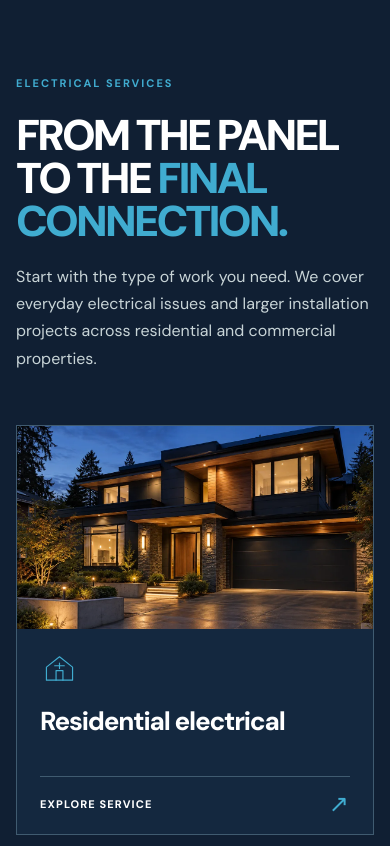
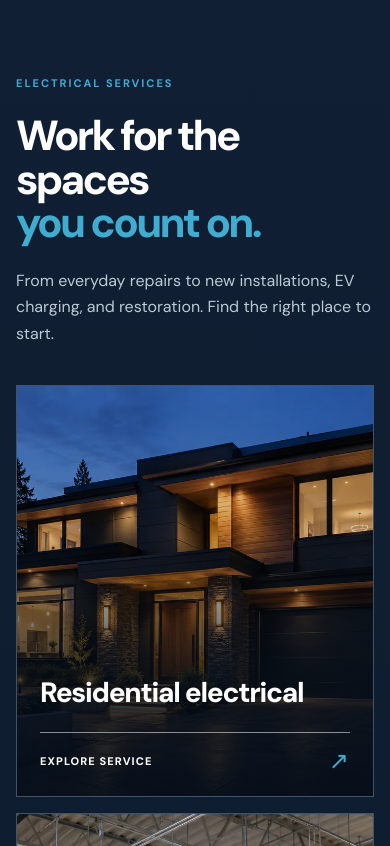
Before and after one commit to DevThind/python-electric-site, a Next.js app: page / in a window 390 px wide. Shown: the part 722-1568 px from the top of the page. Built offline with nearby package versions, Linux system fonts and the light colour scheme.

Commit message:
Refine homepage services presentation

```diff
--- a/app/electrical.css
+++ b/app/electrical.css
@@ -55,40 +55,27 @@ body:has(.reference-home) .site-header { background: linear-gradient(180deg, rgb
 .reference-hero-actions .reference-ghost-button { border: 1px solid rgba(255,255,255,.8); background: rgba(9,22,30,.18); color: #fff; }
 .reference-hero-actions .reference-ghost-button:hover { background: #fff; color: var(--graphite); }
 
-.reference-services { padding-block: 120px; background: var(--graphite); color: #fff; }
-.reference-services-intro { max-width: 920px; margin-bottom: 53px; }
+.reference-services { padding-block: 108px 116px; background: linear-gradient(180deg,#101f33,#0b192a); color: #fff; }
+.reference-services-intro { display: grid; grid-template-columns: minmax(0,1.4fr) minmax(280px,.6fr); gap: 8%; align-items: end; max-width: none; margin-bottom: 48px; }
 .reference-services-intro .eyebrow { color: var(--amber); }
-.reference-services-intro h2 { margin: 20px 0; font-size: clamp(48px, 5.3vw, 74px); font-weight: 850; line-height: 1; letter-spacing: -.065em; text-transform: uppercase; }
+.reference-services-intro h2 { margin: 20px 0 0; font-size: clamp(44px, 4.4vw, 64px); font-weight: 780; line-height: 1.04; letter-spacing: -.065em; }
 .reference-services-intro h2 em { color: var(--amber); }
-.reference-services-intro>p { color: #c8d4d7; font-size: 16px; }
-.reference-service-grid { border-color: #405b70; }
-.reference-service { min-height: 345px; border-color: #405b70; padding: 26px; }
-.reference-service:hover { background: #1a344f; transform: none; }
-.reference-service-top { display: flex; align-items: flex-start; justify-content: space-between; color: var(--amber); }
-.reference-service-top svg { width: 49px; height: 49px; }
-.reference-service-top small { color: #b1c7d5; font-size: 11px; font-weight: 700; }
-.reference-service h3 { margin: auto 0 13px; font-size: clamp(24px, 2vw, 29px); font-weight: 800; line-height: 1.08; text-transform: none; }
-.reference-service p { color: #c6d3d7; font-size: 14px; }
-.reference-service-link { border-color: #405b70; color: #fff; }
-.reference-service-link b { color: var(--amber); }
-.reference-all-services { display: inline-flex; min-width: 270px; margin-top: 32px; border-color: var(--amber); color: #fff; }
-.reference-all-services:hover { background: var(--amber); color: var(--graphite); }
+.reference-services-intro>p { max-width: 360px; margin: 0 0 4px; color: #bbcad3; font-size: 16px; line-height: 1.65; }
 
-/* Four image-led services share one row on wide screens. */
-.reference-service-grid { grid-template-columns: repeat(4, minmax(0, 1fr)); gap: 18px; border: 0; }
-.service-showcase-card { position: relative; display: grid; grid-template-rows: auto 1fr; min-width: 0; overflow: hidden; border: 1px solid #405b70; background: #14283f; color: #fff; transition: transform .35s ease, border-color .35s ease, background .35s ease, box-shadow .35s ease; }
-.service-showcase-media { position: relative; display: block; overflow: hidden; aspect-ratio: 1.35; background: #24394b; }
+/* The photography carries the service story, with the title kept legible over it. */
+.reference-service-grid { grid-template-columns: repeat(4, minmax(0, 1fr)); gap: 16px; border: 0; }
+.service-showcase-card { position: relative; display: block; min-width: 0; overflow: hidden; border: 1px solid rgba(190,216,229,.25); background: #14283f; color: #fff; isolation: isolate; transition: transform .35s ease, border-color .35s ease, box-shadow .35s ease; }
+.service-showcase-card::before { content: ''; position: absolute; z-index: 3; inset: 0 0 auto; height: 2px; background: var(--amber); transform: scaleX(0); transform-origin: left; transition: transform .35s ease; }
+.service-showcase-card::after { content: ''; position: absolute; z-index: 1; inset: 0; pointer-events: none; background: linear-gradient(180deg,rgba(3,12,24,.08) 0%,rgba(3,12,24,.16) 37%,rgba(3,12,24,.78) 72%,rgba(3,12,24,.95) 100%); }
+.service-showcase-media { position: absolute; inset: 0; display: block; overflow: hidden; background: #24394b; }
 .service-showcase-media img { object-fit: cover; transition: transform .7s cubic-bezier(.2,.7,.2,1), filter .7s ease; }
-.service-showcase-body { display: flex; flex-direction: column; align-items: flex-start; min-width: 0; min-height: 220px; padding: 22px 24px 21px; }
-.service-showcase-icon { display: grid; place-items: center; width: 38px; height: 38px; color: var(--amber); transition: color .35s ease, transform .35s ease; }
-.service-showcase-icon svg { width: 33px; height: 33px; }
-.service-showcase-body h3 { margin: 20px 0; font-size: clamp(22px, 1.8vw, 27px); font-weight: 800; line-height: 1.12; letter-spacing: -.045em; }
-.service-showcase-link { display: flex; width: 100%; align-items: center; justify-content: space-between; gap: 12px; margin-top: auto; padding-top: 15px; border-top: 1px solid #405b70; font-size: 11px; font-weight: 800; letter-spacing: .1em; text-transform: uppercase; transition: border-color .35s ease; }
+.service-showcase-body { position: relative; z-index: 2; display: flex; flex-direction: column; justify-content: flex-end; min-height: 470px; padding: 28px 25px 24px; }
+.service-showcase-body h3 { margin: 0 0 24px; font-size: clamp(25px, 1.95vw, 31px); font-weight: 800; line-height: 1.08; letter-spacing: -.045em; text-wrap: balance; }
+.service-showcase-link { display: flex; width: 100%; align-items: center; justify-content: space-between; gap: 12px; padding-top: 16px; border-top: 1px solid rgba(234,246,252,.55); font-size: 11px; font-weight: 800; letter-spacing: .1em; text-transform: uppercase; }
 .service-showcase-link b { color: var(--amber); font-size: 24px; font-weight: 400; line-height: 1; transition: transform .35s ease, color .35s ease; }
-.service-showcase-card:is(:hover, :focus-visible) { z-index: 1; transform: translateY(-7px); border-color: var(--amber); background: #1b354f; box-shadow: 0 20px 38px rgba(2,10,20,.34); }
-.service-showcase-card:is(:hover, :focus-visible) .service-showcase-media img { transform: scale(1.09); filter: saturate(1.14) brightness(1.07); }
-.service-showcase-card:is(:hover, :focus-visible) .service-showcase-icon { transform: rotate(-7deg); }
-.service-showcase-card:is(:hover, :focus-visible) .service-showcase-link { border-color: var(--amber); }
+.service-showcase-card:is(:hover, :focus-visible) { z-index: 1; transform: translateY(-6px); border-color: var(--amber); box-shadow: 0 22px 40px rgba(2,10,20,.34); }
+.service-showcase-card:is(:hover, :focus-visible)::before { transform: scaleX(1); }
+.service-showcase-card:is(:hover, :focus-visible) .service-showcase-media img { transform: scale(1.065); filter: saturate(1.08) brightness(1.06); }
 .service-showcase-card:is(:hover, :focus-visible) .service-showcase-link b { transform: translate(3px, -3px); color: #fff; }
 .service-showcase-card:focus-visible { outline: 3px solid #a8e8ff; outline-offset: 4px; }
 
@@ -143,16 +130,15 @@ body:has(.reference-home) .site-header { background: linear-gradient(180deg, rgb
 
 @media (max-width: 1100px) {
   .reference-service-grid { grid-template-columns: repeat(2, minmax(0, 1fr)); }
+  .service-showcase-body { min-height: 430px; }
 }
 @media (max-width: 1000px) {
   .trade-scope { gap: 5%; }
 }
 @media (max-width: 760px) {
   .reference-service-grid { grid-template-columns: 1fr; }
-  .service-showcase-card { grid-template-columns: 40% minmax(0, 1fr); grid-template-rows: 1fr; min-height: 220px; }
-  .service-showcase-media { min-height: 220px; aspect-ratio: auto; }
-  .service-showcase-body { padding: 19px 22px 17px; }
-  .service-showcase-body h3 { font-size: clamp(21px, 4vw, 27px); }
+  .service-showcase-body { min-height: 350px; }
+  .service-showcase-body h3 { font-size: clamp(26px, 5vw, 32px); }
   .reference-hero { min-height: 780px; }
   .reference-hero-shade { background: linear-gradient(180deg,rgba(6,17,34,.36),rgba(6,17,34,.5)), radial-gradient(ellipse at center,rgba(6,17,34,.6),rgba(6,17,34,.12) 80%); }
   .reference-hero-content { align-items: center; justify-content: center; min-height: 780px; padding-top: 120px; padding-bottom: 95px; text-align: center; }
@@ -163,24 +149,22 @@ body:has(.reference-home) .site-header { background: linear-gradient(180deg, rgb
   .reference-hero::before { background-position: center; transform: scale(1.01); transform-origin: center; }
   .reference-hero-video { object-position: center; transform: scale(1.01); transform-origin: center; }
   .reference-services { padding-block: 82px; }
-  .reference-services-intro h2 { font-size: clamp(43px, 9.5vw, 66px); }
-  .reference-service { min-height: 255px; }
+  .reference-services-intro { display: block; margin-bottom: 38px; }
+  .reference-services-intro h2 { font-size: clamp(42px, 9vw, 58px); }
+  .reference-services-intro>p { max-width: 540px; margin-top: 23px; }
   .trade-scope { grid-template-columns: 1fr; gap: 44px; padding-block: 85px; }
   .trade-scope-copy h2 { font-size: clamp(41px, 9vw, 60px); }
   .trade-scope-panel { min-height: 0; }
   .reference-faq h2 { font-size: clamp(42px, 9vw, 64px); }
 }
 @media (max-width: 600px) {
-  .service-showcase-card { grid-template-columns: 1fr; grid-template-rows: auto 1fr; min-height: 0; }
-  .service-showcase-media { min-height: 0; aspect-ratio: 1.75; }
-  .service-showcase-body { min-height: 205px; padding: 20px 23px 18px; }
-  .service-showcase-body h3 { font-size: 26px; }
+  .service-showcase-body { min-height: 410px; padding: 23px; }
+  .service-showcase-body h3 { font-size: 28px; }
 }
 @media (max-width: 480px) {
   .reference-hero { min-height: 710px; }
   .reference-hero-content { min-height: 710px; }
   .reference-hero h1 { font-size: clamp(44px, 12vw, 58px); }
-  .reference-service h3 { font-size: 27px; }
   .trade-scope-panel { padding: 22px; }
   .trade-panel-head span:last-child { display: none; }
   .trade-panel-title { font-size: 37px; }
--- a/app/page.tsx
+++ b/app/page.tsx
@@ -33,15 +33,6 @@ const faqs = [
   ['Can the form give me a firm quote?', 'The form starts the conversation. Existing conditions, equipment, access, and the work involved may need a closer assessment before a scope can be confirmed.'],
 ];
 
-function ServiceIcon({ slug }: { slug: string }) {
-  const common = { fill: 'none', stroke: 'currentColor', strokeWidth: 1.7, strokeLinecap: 'round' as const, strokeLinejoin: 'round' as const };
-  if (slug === 'residential-electrical') return <svg viewBox="0 0 48 48" aria-hidden="true" {...common}><path d="M5 22 24 7l19 15v19H5V22Z"/><path d="M19 41V27h10v14M17 20h14M24 16v8"/></svg>;
-  if (slug === 'commercial-electrical') return <svg viewBox="0 0 48 48" aria-hidden="true" {...common}><path d="M8 41V10h32v31H8ZM4 41h40M16 17h5m6 0h5m-16 8h5m6 0h5m-16 8h5m6 0h5M22 41V33h4v8"/></svg>;
-  if (slug === 'ev-chargers') return <svg viewBox="0 0 48 48" aria-hidden="true" {...common}><rect x="8" y="6" width="20" height="36" rx="2"/><path d="M13 12h10v11H13zM18 28v8m10-22h4l4 5v15a5 5 0 0 0 10 0v-8h-6"/></svg>;
-  if (slug === 'electrical-restoration') return <svg viewBox="0 0 48 48" aria-hidden="true" {...common}><path d="m27 5-13 20h9l-2 18 14-22h-9zM8 11a20 20 0 0 1 11-7M40 37a20 20 0 0 1-11 7"/></svg>;
-  return <svg viewBox="0 0 48 48" aria-hidden="true" {...common}><path d="M7 39h34M24 5v9m-8-5 5 8m11-8-5 8M13 24h22v15H13V24ZM19 24v-5h10v5M19 31h10"/></svg>;
-}
-
 export default function Home() {
   return <div className="reference-home electrical-home">
     <section className="reference-hero">
@@ -60,9 +51,8 @@ export default function Home() {
 
     <section className="reference-services" id="services"><div className="shell">
       <div className="reference-services-intro">
-        <span className="eyebrow">Electrical services</span>
-        <h2>From the panel<br />to the <em>final connection.</em></h2>
-        <p>Start with the type of work you need. We cover everyday electrical issues and larger installation projects across residential and commercial properties.</p>
+        <div><span className="eyebrow">Electrical services</span><h2>Work for the spaces<br /><em>you count on.</em></h2></div>
+        <p>From everyday repairs to new installations, EV charging, and restoration. Find the right place to start.</p>
       </div>
       <div className="reference-service-grid">
         {services.map(service => <Link href={'/services/' + service.slug} className="service-showcase-card" key={service.slug}>
@@ -71,18 +61,16 @@ export default function Home() {
               src={serviceImages[service.slug].src}
               alt={serviceImages[service.slug].alt}
               fill
-              sizes="(max-width: 600px) calc(100vw - 36px), (max-width: 760px) 40vw, (max-width: 1100px) 45vw, 22vw"
+              sizes="(max-width: 760px) calc(100vw - 36px), (max-width: 1100px) 45vw, 22vw"
               style={{ objectPosition: serviceImages[service.slug].position }}
             />
           </div>
           <div className="service-showcase-body">
-            <span className="service-showcase-icon" aria-hidden="true"><ServiceIcon slug={service.slug} /></span>
             <h3>{service.title}</h3>
             <span className="service-showcase-link">Explore service <b aria-hidden="true">↗</b></span>
           </div>
         </Link>)}
       </div>
-      <Link className="button reference-all-services" href="/services">See all electrical services <span aria-hidden="true">↗</span></Link>
     </div></section>
 
     <section className="trade-scope shell">
```
